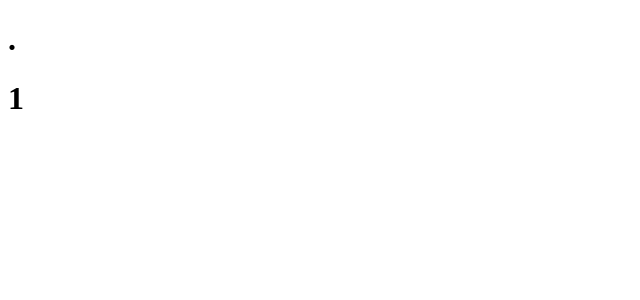
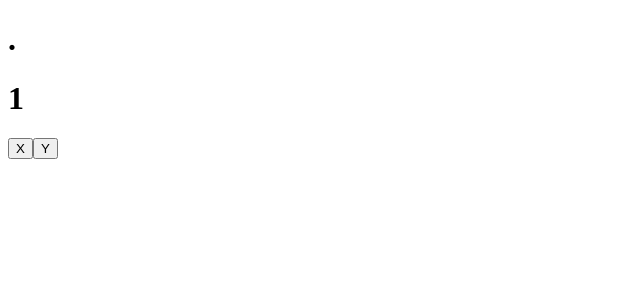
Before and after one commit to ivanselah/type-react, a React (Create React App) app: page / in a window 1280 px wide. Shown: the top 300 px of the page, without its empty margins (0-640 px from the left). Built offline with nearby package versions, Linux system fonts and the light colour scheme.

Commit message:
useMemo test

```diff
--- a/src/App.tsx
+++ b/src/App.tsx
@@ -63,11 +63,11 @@ function App() {
         ]}
       >
         <MainContainer />
+        <Section />
       </AppProvider>
       <ImageSlider>
         <h1>1</h1>
       </ImageSlider>
-      <Section></Section>
     </AppContainter>
   );
 }
--- a/src/index.tsx
+++ b/src/index.tsx
@@ -1,10 +1,12 @@
 import React from "react";
 import ReactDOM from "react-dom";
 import App from "./App";
+import Test from "./test";
 
 ReactDOM.render(
   <React.StrictMode>
     <App />
+    <Test />
   </React.StrictMode>,
   document.getElementById("root")
 );
--- /dev/null
+++ b/src/test.tsx
@@ -0,0 +1,19 @@
+import { useMemo, useState } from "react";
+
+function Test() {
+  const [ex, setEx] = useState(0);
+  const [ey, setEy] = useState(0);
+
+  useMemo(() => {
+    console.log(ex);
+  }, [ex]);
+
+  return (
+    <>
+      <button onClick={() => setEx((curr) => curr + 1)}>X</button>
+      <button onClick={() => setEy((curr) => curr + 1)}>Y</button>
+    </>
+  );
+}
+
+export default Test;
```
